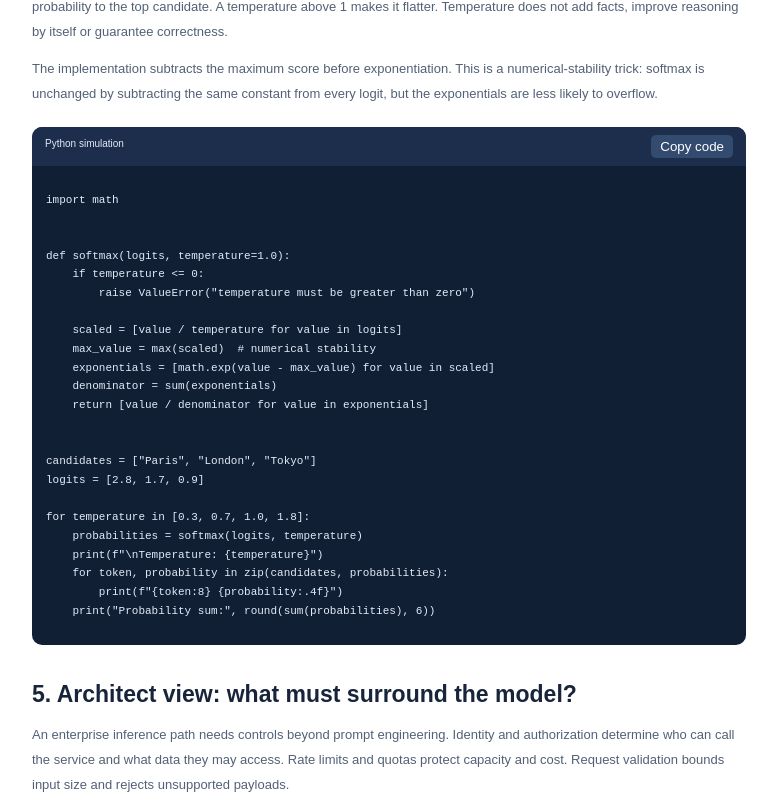
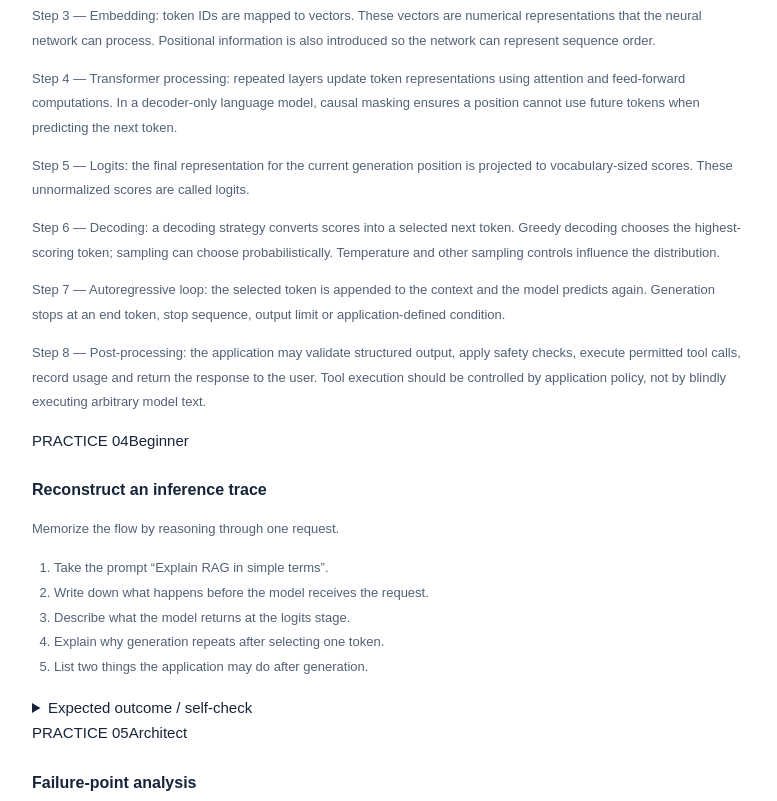
Before and after one commit to Avinash219/bytelessons-client, a Next.js app: page /learn/how-llms-work in a window 1280 px wide. Shown: the part 2179-2980 px from the top of the page, without its empty margins (266-1043 px from the left). Built offline with nearby package versions, Linux system fonts and the light colour scheme.

Commit message:
feat: render guided labs exercises and interview drills

```diff
--- a/components/ArticleRenderer.tsx
+++ b/components/ArticleRenderer.tsx
@@ -1,3 +1,61 @@
-import {CodeBlock} from "@/components/CodeBlock";
-import type {Article} from "@/lib/articles";
-export function ArticleRenderer({article}:{article:Article}){return <div className="article">{article.sections.map((section,i)=><section key={section.heading}><h2 id={`section-${i+1}`}>{section.heading}</h2>{section.body.map((p,j)=><p key={j}>{p}</p>)}{section.code?<CodeBlock code={section.code} title="Python simulation"/>:null}{section.qa?.map(item=><div className="qa" key={item.q}><h3>{item.q}</h3><p>{item.a}</p></div>)}</section>)}<div className="note"><b>Knowledge check:</b> Explain the key concept in your own words, run the code example and answer the interview questions without looking at the answers.</div></div>}
+import { CodeBlock } from "@/components/CodeBlock";
+import type { Article, Exercise } from "@/lib/articles";
+
+function ExerciseCard({ exercise, index }: { exercise: Exercise; index: number }) {
+  return (
+    <div className="exercise-card">
+      <div className="exercise-topline">
+        <span className="exercise-number">PRACTICE {String(index + 1).padStart(2, "0")}</span>
+        <span className={`exercise-level level-${exercise.level.toLowerCase()}`}>{exercise.level}</span>
+      </div>
+      <h3>{exercise.title}</h3>
+      <p className="exercise-objective">{exercise.objective}</p>
+      <ol>{exercise.tasks.map((task, taskIndex) => <li key={taskIndex}>{task}</li>)}</ol>
+      <details className="expected-outcome">
+        <summary>Expected outcome / self-check</summary>
+        <p>{exercise.expectedOutcome}</p>
+      </details>
+    </div>
+  );
+}
+
+export function ArticleRenderer({ article }: { article: Article }) {
+  let exerciseIndex = 0;
+
+  return (
+    <div className="article-content">
+      <div className="study-instructions">
+        <strong>How to study this lesson</strong>
+        <p>Read one section at a time. Run the Python lab yourself instead of only reading it. Attempt each exercise before opening its self-check. Keep your own notes and explain the concept aloud in your own words.</p>
+      </div>
+
+      {article.sections.map((section, sectionIndex) => (
+        <section className="lesson-section" key={section.heading}>
+          <h2 id={`section-${sectionIndex + 1}`}>{section.heading}</h2>
+          {section.body.map((paragraph, paragraphIndex) => <p key={paragraphIndex}>{paragraph}</p>)}
+          {section.code ? <CodeBlock code={section.code} title={section.codeTitle ?? "Python hands-on lab"} /> : null}
+          {section.exercises?.map((exercise) => {
+            exerciseIndex += 1;
+            return <ExerciseCard key={exercise.title} exercise={exercise} index={exerciseIndex} />;
+          })}
+          {section.qa?.length ? (
+            <div className="interview-drill">
+              <h3>Interview drill</h3>
+              {section.qa.map((item) => (
+                <details className="qa" key={item.q}>
+                  <summary>{item.q}</summary>
+                  <p>{item.a}</p>
+                </details>
+              ))}
+            </div>
+          ) : null}
+        </section>
+      ))}
+
+      <div className="mastery-check">
+        <strong>Lesson completion rule</strong>
+        <p>Do not mark this lesson complete just because you reached the bottom. You should be able to explain the main mechanism without notes, run and modify every code lab, complete the beginner and intermediate exercises, and defend the architect-level design choices.</p>
+      </div>
+    </div>
+  );
+}
```
